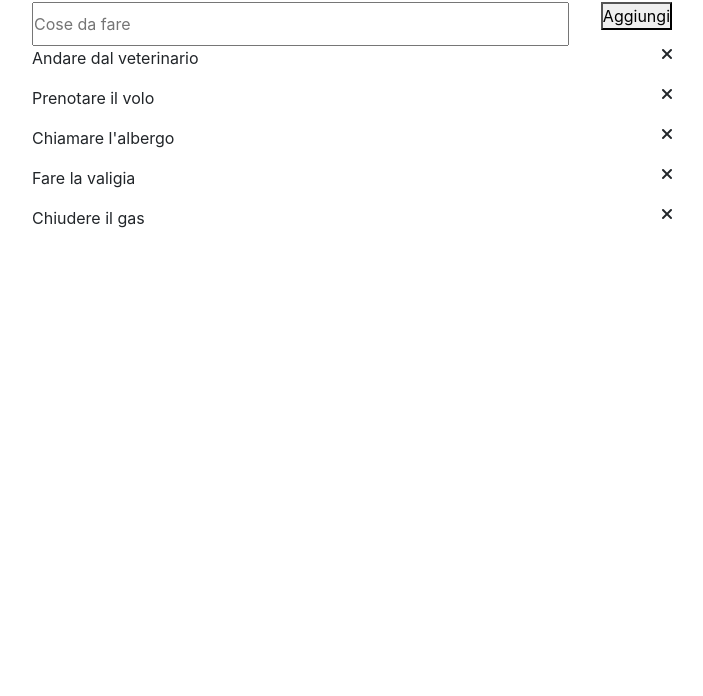
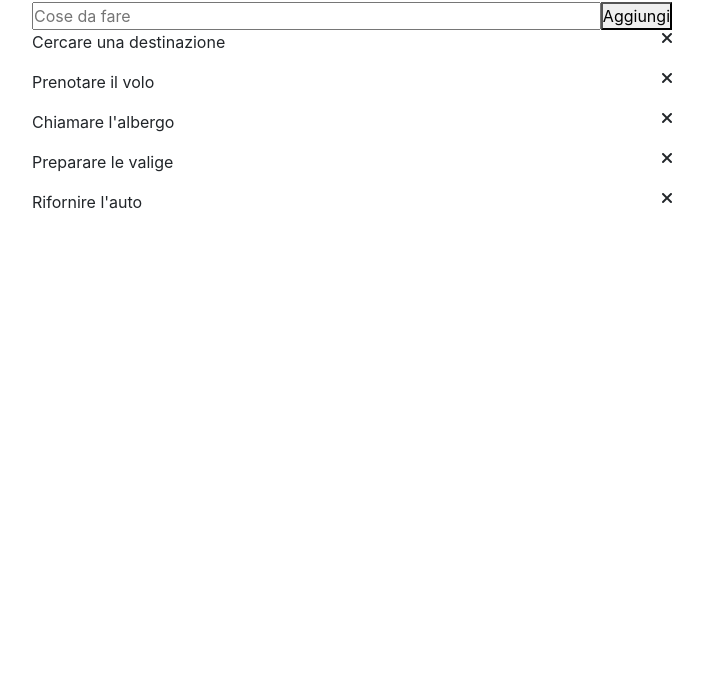
Before and after one commit to mdeias/vue-todolist, a plain HTML site: page index.html in a window 1280 px wide. Shown: the part 104-800 px from the top of the page, without its empty margins (288-991 px from the left). Drawn offline with nearby package versions, Linux system fonts and the light colour scheme.

Commit message:
ciclo v-for lista

```diff
--- a/css/style.css
+++ b/css/style.css
@@ -25,7 +25,15 @@
     width: 90%;
 }
 
+ul{
+    padding-left: 0;
+}
+
 li{
     display: flex;
     justify-content: space-between;
 }
+
+.sbarrato{
+    text-decoration: line-through;
+}
--- a/index.html
+++ b/index.html
@@ -19,27 +19,11 @@
         <h1>promemoria</h1>
         <section class="azioni-utente">
             <input type="text" placeholder="Cose da fare">
-            <ul>
-                <button>Aggiungi</button>
-            </section>
-            <li>
-                <p>Andare dal veterinario</p>
-                <i class="fas fa-times"></i>
-            </li>
-            <li>
-                <p>Prenotare il volo</p>
-                <i class="fas fa-times"></i>
-            </li>
-            <li>
-                <p>Chiamare l'albergo</p>
-                <i class="fas fa-times"></i>
-            </li>
-            <li>
-                <p>Fare la valigia</p>
-                <i class="fas fa-times"></i>
-            </li>
-            <li>
-                <p>Chiudere il gas</p>
+            <button>Aggiungi</button>
+        </section>
+        <ul>
+            <li v-for ="toDo in listaToDo">
+                <p>{{toDo.text}}</p>
                 <i class="fas fa-times"></i>
             </li>
         </ul>
--- a/js/script.js
+++ b/js/script.js
@@ -3,7 +3,28 @@ const app = new Vue({
     el: '#app',
 
     data: {
-
+        listaToDo: [
+            {
+                text: 'Cercare una destinazione',
+                done: false
+            },
+            {
+                text: 'Prenotare il volo',
+                done: false
+            },
+            {
+                text: "Chiamare l'albergo",
+                done: false
+            },
+            {
+                text: 'Preparare le valige',
+                done: false
+            },
+            {
+                text: "Rifornire l'auto",
+                done: false
+            },
+        ]
     },
 
     methods:{
```
